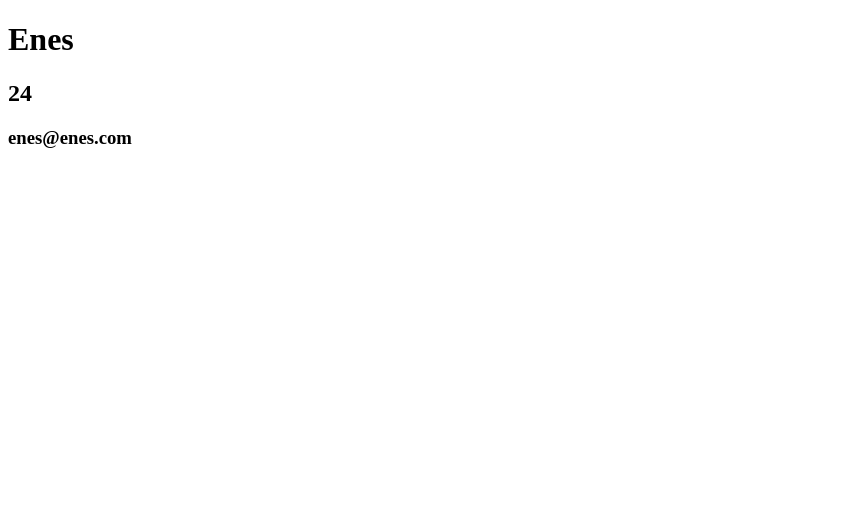
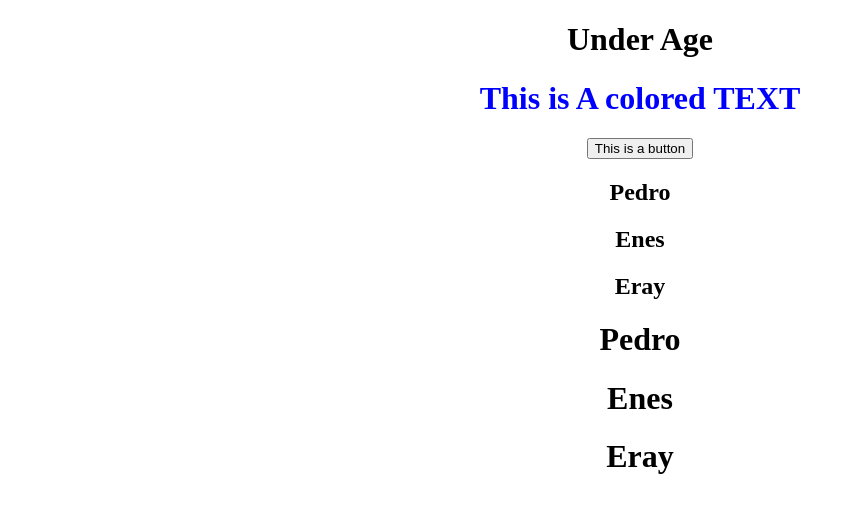
Before and after one commit to enesbytmr/nextjslearningstage, a React (Create React App) app: page / in a window 1280 px wide. Shown: the top 512 px of the page, without its empty margins (0-855 px from the left). Built offline with nearby package versions, Linux system fonts and the light colour scheme.

Commit message:
css implemente etme, ternary oerators, using lists , how to use map, reduce, filter etc , in react

```diff
--- a/src/App.js
+++ b/src/App.js
@@ -2,21 +2,33 @@
 import './App.css';
 
 function App() {
+  const age = 14;
+  const isBlue = true
+  const names = ["Pedro" , "Enes" , "Eray"];
+  return (
+     <div className='App'>{age>= 18 ? <h1>OverAge</h1> : <h1> Under Age</h1>}
+     <h1 style={{ color: isBlue ? "blue": "red"}}>This is A colored TEXT</h1>
 
-  return (
-  <User name="Enes" age={24} email="enes@enes.com" />
+     {isBlue && <button className='App'> This is a button</button>}
+
+     <h2 className='App'>{names[0]}</h2>
+     <h2 className='App'>{names[1]}</h2>
+     <h2 className='App'>{names[2]}</h2>
+
+     {/* cok daha kisa ve kullanisli */}
+
+
+     {names.map((name, key)=>{
+      return <h1 key={key}> {name }</h1>
+
+     })}
+
+     </div>
+
+
+
   );
 }
 
-const User = (props) => {
-return (
-  <div>
-  <h1>{props.name}</h1>
-  <h2>{props.age}</h2>
-  <h3>{props.email}</h3>
-  </div>
-)
-
-}
 
 export default App;
```
